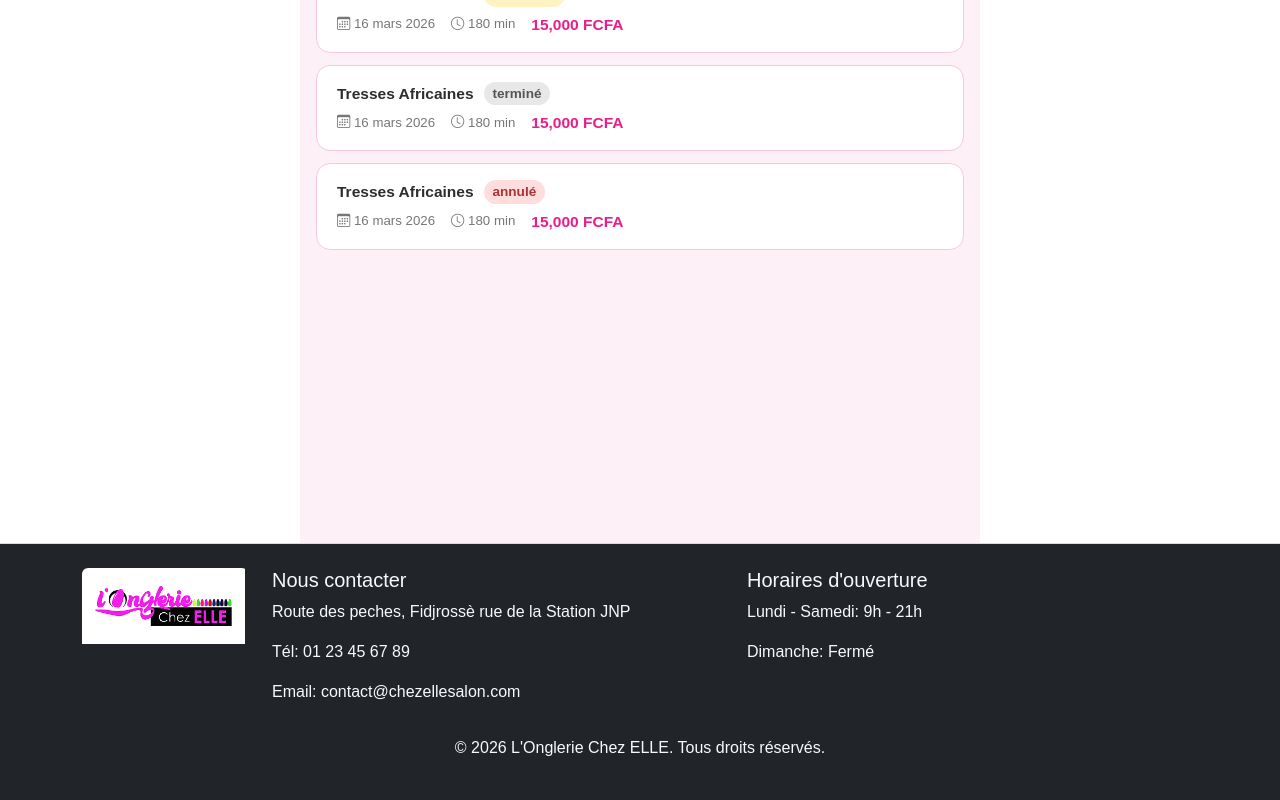
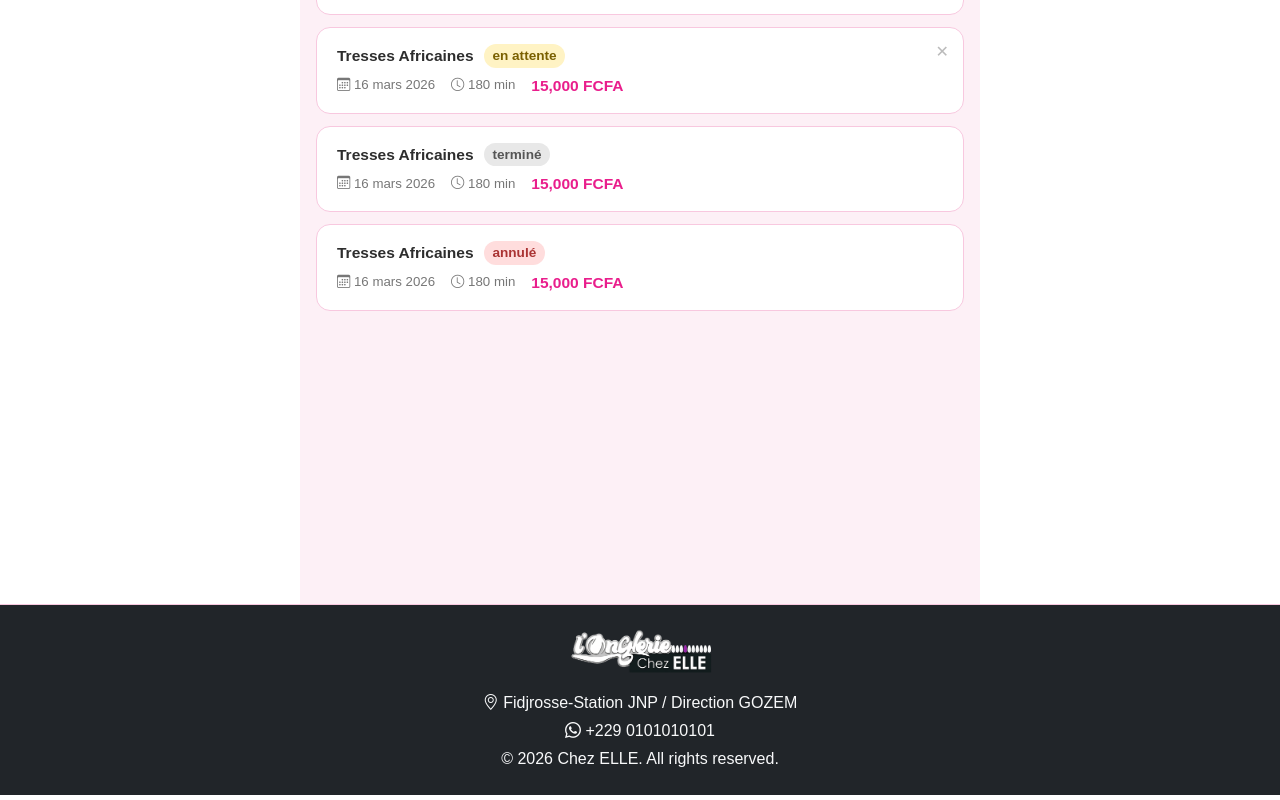
Before and after one commit to exuprys-dev/frontwebsalon, a React (Create React App) app: page /myappointment in a window 1280 px wide. Shown: the part 371-1171 px from the top of the page. Built offline with nearby package versions, Linux system fonts and the light colour scheme.

Commit message:
mise a jour des composants

```diff
--- a/src/components/footer.js
+++ b/src/components/footer.js
@@ -1,36 +1,14 @@
 import React from 'react';
-import logo from "../assets/logo/Logo Chez ELLE-01 1.png";
+import logo from "../assets/logo/Logo_footer.png";
 
 const Footer = () => {
     return (
         <footer className="bg-dark text-light py-4">
-            <div className="container">
-                <div className="row">
-                    <div className="col-md-2">
-                        <img
-                            src={logo}
-                            className="img-fluid rounded-top"
-                            alt="Logo Chez ELLE"
-                        />
-
-                    </div>
-                    <div className="col-md-5">
-                        <h5>Nous contacter</h5>
-                        <p>Route des peches, Fidjrossè rue de la Station JNP</p>
-                        <p>Tél: 01 23 45 67 89</p>
-                        <p>Email: contact@chezellesalon.com</p>
-                    </div>
-                    <div className="col-md-5">
-                        <h5>Horaires d'ouverture</h5>
-                        <p>Lundi - Samedi: 9h - 21h</p>
-                        <p>Dimanche: Fermé</p>
-                    </div>
-                </div>
-                <div className="row mt-3">
-                    <div className="col-12 text-center">
-                        <p>&copy; {new Date().getFullYear()} L'Onglerie Chez ELLE. Tous droits réservés.</p>
-                    </div>
-                </div>
+            <div className="container text-center">
+                <img src={logo} alt="Chez ELLE Logo" className="mb-3" style={{ maxWidth: '150px' }} />
+                <p className="mb-1"><i className="bi bi-geo-alt"></i> Fidjrosse-Station JNP / Direction GOZEM</p>
+                <p className="mb-1"><i className="bi bi-whatsapp"></i> +229 0101010101</p>
+                <p className="mb-0">© 2026 Chez ELLE. All rights reserved.</p>
             </div>
         </footer>
     );
--- a/src/components/header.js
+++ b/src/components/header.js
@@ -8,7 +8,7 @@ const Header = () => {
             <nav className="navbar navbar-expand-lg sticky-top fixed-top">
                 <div className="container">
                     <Link className="navbar-brand" to="/">
-                        <div className="brand-logo">
+                        <div>
                             <span><img
                                 src={logo}
                                 className="img-fluid rounded-top"
```
Also changed, not shown: src/assets/logo/Logo_footer.png (added).
